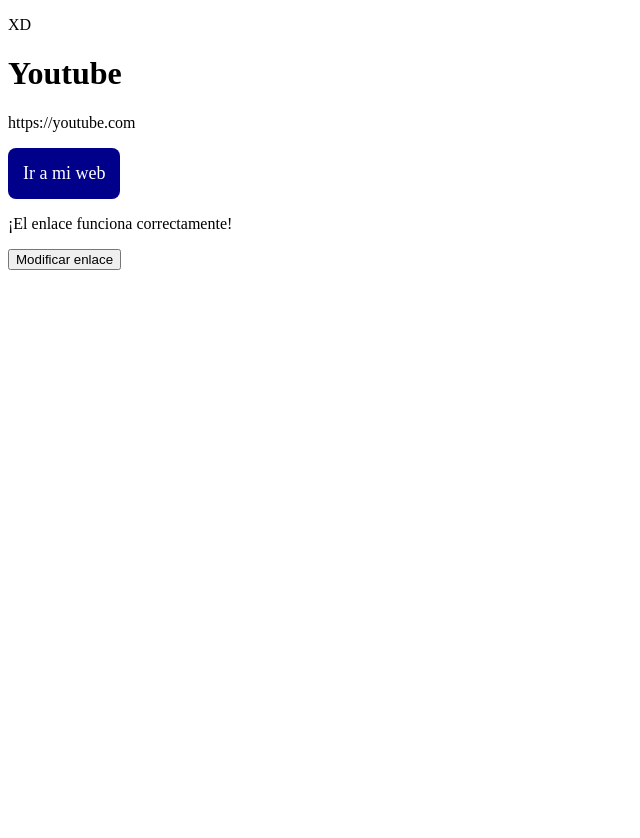
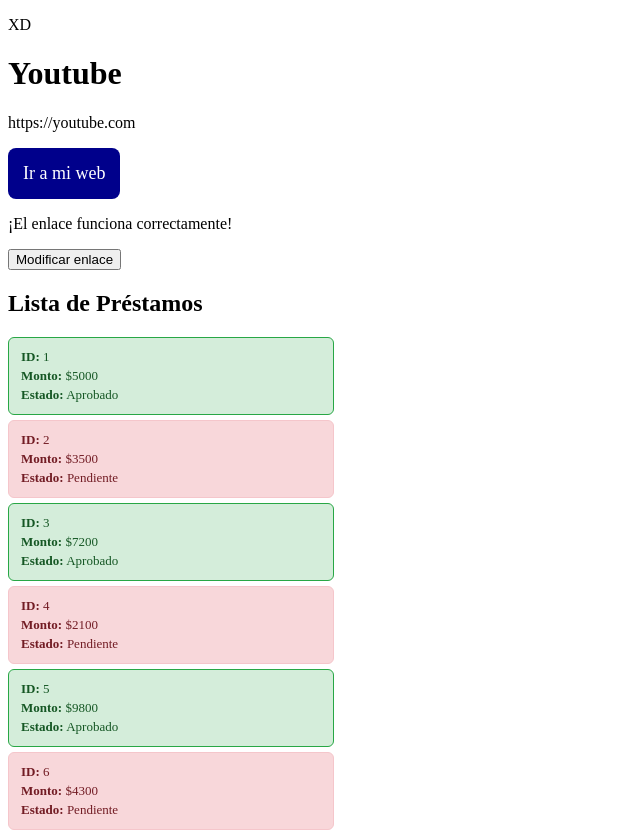
Before and after one commit to joaquinbowen/modulo9, an Angular app in the folder practica-angular/: page / in a window 1280 px wide. Shown: the whole page, without its empty margins (0-640 px from the left). Before the commit the page ends 800 px from the top, so only its background shows below. Built offline with nearby package versions, Linux system fonts and the light colour scheme.

Commit message:
Bucle For

```diff
--- a/practica-angular/src/app/prestamos/prestamos.css
+++ b/practica-angular/src/app/prestamos/prestamos.css
@@ -21,3 +21,29 @@
 a:not(.activo) {
     font-size: 12px;
 }
+
+/* Estilos para los préstamos */
+div {
+    padding: 8px 12px;
+    margin: 5px 0;
+    border-radius: 6px;
+    border: 1px solid #ccc;
+    font-size: 13px;
+    max-width: 300px;
+}
+
+div p {
+    margin: 3px 0;
+}
+
+div.aprobado {
+    background-color: #d4edda;
+    color: #155724;
+    border-color: #28a745;
+}
+
+div.pendiente {
+    background-color: #f8d7da;
+    color: #721c24;
+    border-color: #f5c6cb;
+}
--- a/practica-angular/src/app/prestamos/prestamos.html
+++ b/practica-angular/src/app/prestamos/prestamos.html
@@ -11,3 +11,13 @@
 }
 
 <button (click)="cambioRedireccion()">Modificar enlace</button>
+
+<h2>Lista de Préstamos</h2>
+
+@for(prestamo of prestamosList; track prestamo.id) {
+<div [class.aprobado]="prestamo.estado === 'Aprobado'" [class.pendiente]="prestamo.estado === 'Pendiente'">
+    <p><strong>ID:</strong> {{prestamo.id}}</p>
+    <p><strong>Monto:</strong> ${{prestamo.monto}}</p>
+    <p><strong>Estado:</strong> {{prestamo.estado}}</p>
+</div>
+}
--- a/practica-angular/src/app/prestamos/prestamos.ts
+++ b/practica-angular/src/app/prestamos/prestamos.ts
@@ -10,6 +10,15 @@
   web = "https://youtube.com";
   redirigir = true;
 
+  prestamosList = [
+    { id: 1, monto: 5000, estado: "Aprobado" },
+    { id: 2, monto: 3500, estado: "Pendiente" },
+    { id: 3, monto: 7200, estado: "Aprobado" },
+    { id: 4, monto: 2100, estado: "Pendiente" },
+    { id: 5, monto: 9800, estado: "Aprobado" },
+    { id: 6, monto: 4300, estado: "Pendiente" }
+  ];
+
   cambioRedireccion() {
     if (this.redirigir == false) {
       this.redirigir = true;
```
